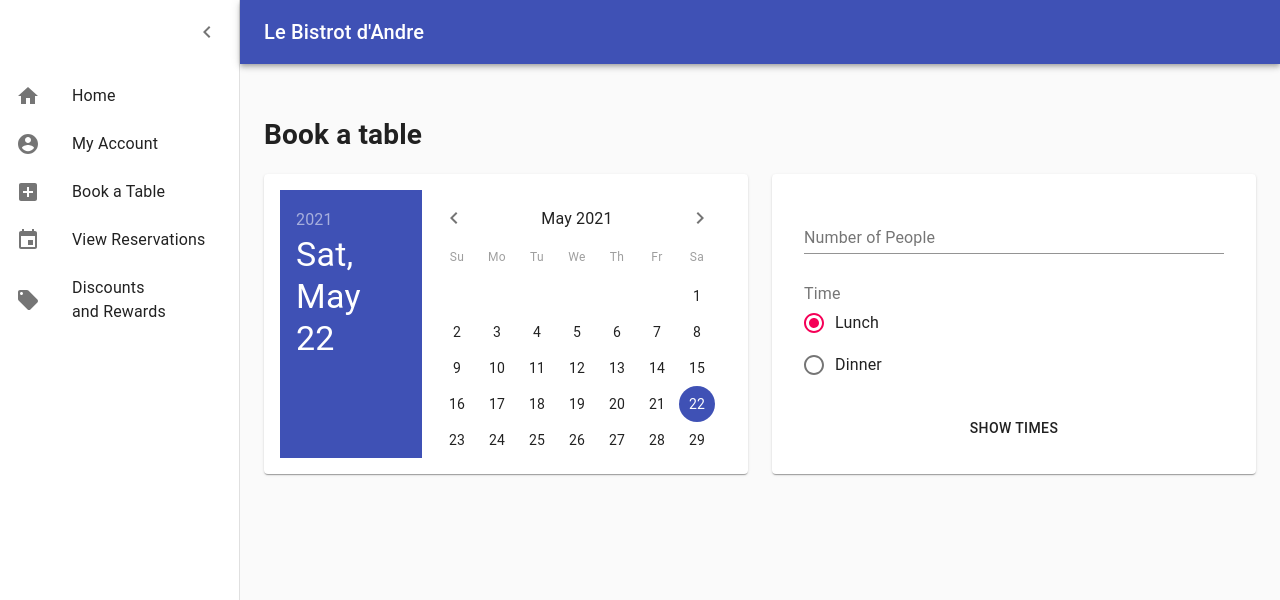
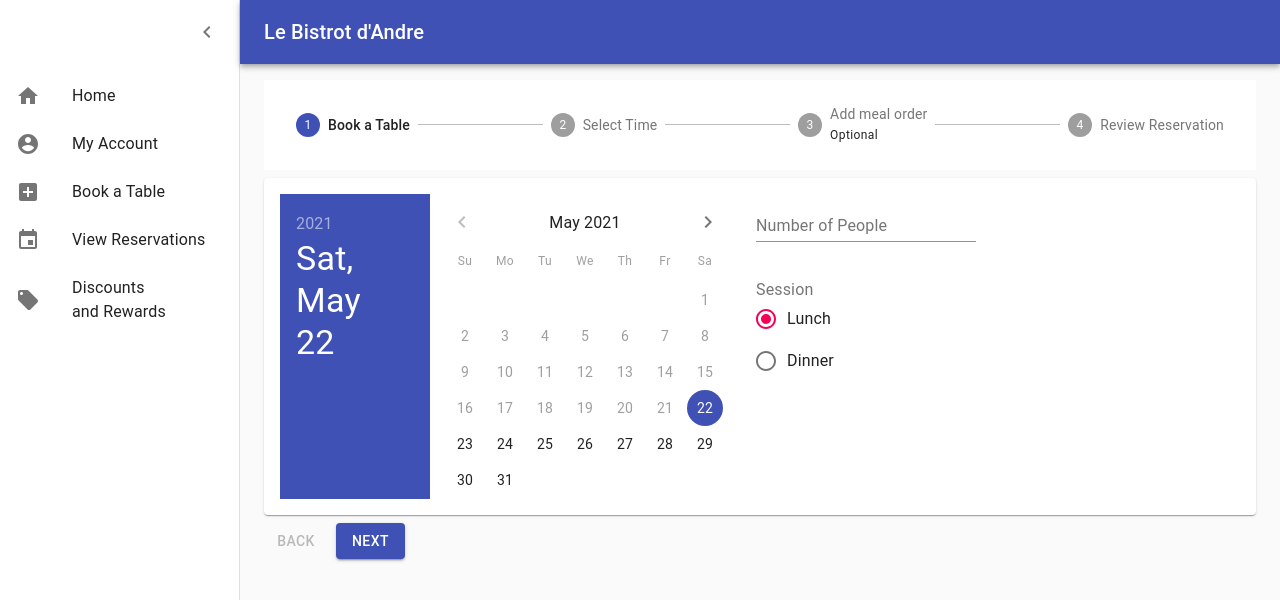
Before and after one commit to oSirhcel/SES10_eRestaurant, a React (Create React App) app in the folder frontend/client/: page / in a window 1280 px wide. Shown: the top 600 px of the page. Built offline with nearby package versions, Linux system fonts and the light colour scheme.

Commit message:
Added create Reservation UI framework

```diff
--- a/frontend/client/src/DatePicker.js
+++ b/frontend/client/src/DatePicker.js
@@ -17,6 +17,7 @@ export default function StaticDatePicker() {
         openTo="date"
         value={selectedDate}
         onChange={handleDateChange}
+        disablePast
       />
     </MuiPickersUtilsProvider>
   );
--- /dev/null
+++ b/frontend/client/src/Step1.js
@@ -0,0 +1,85 @@
+import React from 'react';
+import { makeStyles } from '@material-ui/core/styles';
+import Grid from '@material-ui/core/Grid';
+import Paper from '@material-ui/core/Paper';
+import Typography from '@material-ui/core/Typography';
+import ButtonBase from '@material-ui/core/ButtonBase';
+
+import TextField from '@material-ui/core/TextField';
+import Radio from '@material-ui/core/Radio';
+import RadioGroup from '@material-ui/core/RadioGroup';
+import FormControlLabel from '@material-ui/core/FormControlLabel';
+import FormControl from '@material-ui/core/FormControl';
+import FormLabel from '@material-ui/core/FormLabel';
+import Button from '@material-ui/core/Button';
+import List from '@material-ui/core/List';
+import { mainListItems } from './ListItems';
+
+import StaticDatePicker from './DatePicker';
+
+const useStyles = makeStyles((theme) => ({
+  root: {
+    flexGrow: 1,
+  },
+  paper: {
+    padding: theme.spacing(2),
+    margin: 'auto',
+    width: '750'
+  },
+  img: {
+    margin: 'auto',
+    display: 'block',
+    maxWidth: '100%',
+    maxHeight: '100%',
+  },
+}));
+
+function RadioButtonsGroup() {
+  const [value, setValue] = React.useState('lunch');
+
+  const handleChange = (event) => {
+    setValue(event.target.value);
+  };
+
+  return (
+    <FormControl component="fieldset">
+      <FormLabel component="legend">Session</FormLabel>
+      <RadioGroup aria-label="Session" name="session" value={value} onChange={handleChange}>
+        <FormControlLabel value="lunch" control={<Radio />} label="Lunch" />
+        <FormControlLabel value="dunner" control={<Radio />} label="Dinner" />
+      </RadioGroup>
+    </FormControl>
+  );
+}
+
+export default function Step1() {
+  const classes = useStyles();
+
+  return (
+    <div className={classes.root}>
+      <Paper className={classes.paper}>
+        <Grid container spacing={2}>
+          <Grid item>
+            <StaticDatePicker />
+          </Grid>
+          <Grid item xs={12} sm container>
+          <Grid container direction="column" spacing={5}>
+            <Grid item>
+            <TextField
+              id="outlined-number"
+              label="Number of People"
+              type="number"
+            />
+            </Grid>
+            <Grid item>
+              <RadioButtonsGroup />
+            </Grid>
+          </Grid>
+          </Grid>
+        </Grid>
+      </Paper>
+    </div>
+  );
+}
+/*
+  */
--- /dev/null
+++ b/frontend/client/src/Stepper.js
@@ -0,0 +1,152 @@
+import React from 'react';
+import { makeStyles } from '@material-ui/core/styles';
+import Stepper from '@material-ui/core/Stepper';
+import Step from '@material-ui/core/Step';
+import StepLabel from '@material-ui/core/StepLabel';
+import Button from '@material-ui/core/Button';
+import Typography from '@material-ui/core/Typography';
+
+import StaticDatePicker from './DatePicker';
+import Step1 from './Step1';
+import TimeSlots from './Timeslots';
+
+const useStyles = makeStyles((theme) => ({
+  root: {
+    width: '100%',
+  },
+  button: {
+    marginRight: theme.spacing(1),
+  },
+  instructions: {
+    marginTop: theme.spacing(1),
+    marginBottom: theme.spacing(1),
+  },
+}));
+
+function getSteps() {
+  return ['Book a Table', 'Select Time', 'Add meal order', 'Review Reservation'];
+}
+
+function getStepContent(step) {
+  switch (step) {
+    case 0:
+      return <Step1 />;
+    case 1:
+      return <TimeSlots />;
+    case 2:
+      return (<h1>Add Meal Order</h1>);
+    default:
+      return (<h1>Review Reservation</h1>);
+  }
+}
+
+export default function BasicStepper() {
+  const classes = useStyles();
+  const [activeStep, setActiveStep] = React.useState(0);
+  const [skipped, setSkipped] = React.useState(new Set());
+  const steps = getSteps();
+
+  const isStepOptional = (step) => {
+    return step === 2;
+  };
+
+  const isStepSkipped = (step) => {
+    return skipped.has(step);
+  };
+
+  const handleNext = () => {
+    let newSkipped = skipped;
+    if (isStepSkipped(activeStep)) {
+      newSkipped = new Set(newSkipped.values());
+      newSkipped.delete(activeStep);
+    }
+
+    setActiveStep((prevActiveStep) => prevActiveStep + 1);
+    setSkipped(newSkipped);
+  };
+
+  const handleBack = () => {
+    setActiveStep((prevActiveStep) => prevActiveStep - 1);
+  };
+
+  const handleSkip = () => {
+    if (!isStepOptional(activeStep)) {
+      // You probably want to guard against something like this,
+      // it should never occur unless someone's actively trying to break something.
+      throw new Error("You can't skip a step that isn't optional.");
+    }
+
+    setActiveStep((prevActiveStep) => prevActiveStep + 1);
+    setSkipped((prevSkipped) => {
+      const newSkipped = new Set(prevSkipped.values());
+      newSkipped.add(activeStep);
+      return newSkipped;
+    });
+  };
+
+  const handleReset = () => {
+    setActiveStep(0);
+  };
+
+  return (
+    <div className={classes.root}>
+      <Stepper activeStep={activeStep}>
+        {steps.map((label, index) => {
+          const stepProps = {};
+          const labelProps = {};
+          if (isStepOptional(index)) {
+            labelProps.optional = <Typography variant="caption">Optional</Typography>;
+          }
+          if (isStepSkipped(index)) {
+            stepProps.completed = false;
+          }
+          return (
+            <Step key={label} {...stepProps}>
+              <StepLabel {...labelProps}>{label}</StepLabel>
+            </Step>
+          );
+        })}
+      </Stepper>
+      <div>
+        {activeStep === steps.length ? (
+          <div>
+            <Typography className={classes.instructions}>
+              All steps completed - you&apos;re finished
+            </Typography>
+            <Button onClick={handleReset} className={classes.button}>
+              Reset
+            </Button>
+          </div>
+        ) : (
+          <div>
+            <Typography className={classes.instructions}>{getStepContent(activeStep)}</Typography>
+            <div>
+              <Button disabled={activeStep === 0} onClick={handleBack} className={classes.button}>
+                Back
+              </Button>
+              {isStepOptional(activeStep) && (
+                <Button
+                  variant="contained"
+                  color="primary"
+                  onClick={handleSkip}
+                  className={classes.button}
+                >
+                  Skip
+                </Button>
+              )}
+
+              <Button
+                variant="contained"
+                color="primary"
+                onClick={handleNext}
+                className={classes.button}
+              >
+                {activeStep === steps.length - 1 ? 'Finish' : 'Next'}
+              </Button>
+            </div>
+          </div>
+        )}
+      </div>
+    </div>
+  );
+}
--- /dev/null
+++ b/frontend/client/src/Timeslots.js
@@ -0,0 +1,72 @@
+/**/
+  import React from 'react';
+  import { makeStyles } from '@material-ui/core/styles';
+  import Button from '@material-ui/core/Button';
+  import Paper from '@material-ui/core/Paper';
+  import Grid from '@material-ui/core/Grid';
+
+  const useStyles = makeStyles((theme) => ({
+    root: {
+      flexGrow: 1,
+    },
+    button: {
+      padding: theme.spacing(2),
+      textAlign: 'center',
+      color: theme.palette.text.secondary,
+      width: '100%',
+    },
+  }));
+
+  const rows = [
+    {time: "11:30AM"},
+    {time: "11:45AM"},
+    {time: "12:00PM"},
+    {time: "12:15PM"},
+    {time: "12:30PM"},
+    {time: "12:45PM"},
+    {time: "1:00PM"},
+    {time: "1:15PM"},
+    {time: "1:30PM"},
+    {time: "1:45PM"},
+    {time: "2:00PM"},
+    {time: "2:15PM"},
+    {time: "2:30PM"},
+  ];
+
+  const dinner = [
+    {time: "5:00PM"},
+    {time: "5:15PM"},
+    {time: "5:30PM"},
+    {time: "5:45PM"},
+    {time: "6:00PM"},
+    {time: "6:15PM"},
+    {time: "6:30PM"},
+    {time: "6:45PM"},
+    {time: "7:00PM"},
+    {time: "7:15PM"},
+    {time: "7:30PM"},
+    {time: "7:45PM"},
+    {time: "8:00PM"},
+    {time: "8:15PM"},
+    {time: "8:30PM"},
+    {time: "8:45PM"},
+    {time: "9:00PM"},
+    {time: "9:15PM"},
+    {time: "9:30PM"},
+  ];
+
+  export default function Timeslots() {
+    const classes = useStyles();
+
+    return (
+      <div className={classes.root}>
+        <Grid container spacing={3}>
+            {dinner.map(row =>(
+            <Grid item xs={6} sm={3}>
+                <Button className={classes.button}>{row.time}</Button>
+            </Grid>
+            ))}
+        </Grid>
+      </div>
+    );
+  }
--- a/frontend/client/src/View.js
+++ b/frontend/client/src/View.js
@@ -14,7 +14,7 @@ import Grid from '@material-ui/core/Grid';
 import Paper from '@material-ui/core/Paper';
 import MenuIcon from '@material-ui/icons/Menu';
 import ChevronLeftIcon from '@material-ui/icons/ChevronLeft';
-import StaticDatePicker from './DatePicker';
+
 import TextField from '@material-ui/core/TextField';
 import Radio from '@material-ui/core/Radio';
 import RadioGroup from '@material-ui/core/RadioGroup';
@@ -24,6 +24,9 @@ import FormLabel from '@material-ui/core/FormLabel';
 import Button from '@material-ui/core/Button';
 import List from '@material-ui/core/List';
 import { mainListItems } from './ListItems';
+
+import StaticDatePicker from './DatePicker';
+import BasicStepper from './Stepper';
 
 const drawerWidth = 240;
 
@@ -92,7 +95,7 @@ const useStyles = makeStyles((theme) => ({
     overflow: 'auto',
   },
   container: {
-    paddingTop: theme.spacing(4),
+    paddingTop: theme.spacing(2),
     paddingBottom: theme.spacing(4),
   },
   paper: {
@@ -134,7 +137,7 @@ function RadioButtonsGroup() {
     );
   }
 
-export default function GridFrame() {
+export default function View() {
   const classes = useStyles();
   const [open, setOpen] = React.useState(true);
   const handleDrawerOpen = () => {
@@ -182,37 +185,7 @@ export default function GridFrame() {
       <main className={classes.content}>
         <div className={classes.appBarSpacer} />
         <Container maxWidth="lg" className={classes.container}>
-            <h1> Book a table </h1>
-          <Grid container spacing={3}>
-            {/* Date Picker */}
-            <Grid item xs={6}>
-              <Paper className={classes.fixedHeight}>
-                <StaticDatePicker/>
-              </Paper>
-            </Grid>
-            {/* Number of People and Time */}
-            <Grid item xs={6}>
-              <Paper className={classes.fixedHeight}>
-              <div className={classes.paper}>
-              <TextField
-                    id="outlined-number"
-                    label="Number of People"
-                    type="number"
-                />
-              </div>
-
-                <div className={classes.paper}>
-                <RadioButtonsGroup/>
-              </div>
-              <div className={classes.divPaper}>
-                <Button> Show times </Button>
-              </div>
-              </Paper>
-
-            </Grid>
-          </Grid>
-          <Box pt={4}>
-          </Box>
+            <BasicStepper />
         </Container>
       </main>
     </div>
--- a/frontend/client/src/index.js
+++ b/frontend/client/src/index.js
@@ -2,6 +2,8 @@ import React from 'react';
 import ReactDOM from 'react-dom';
 import App from './App';
 import StaticDatePicker from './DatePicker';
-import GridFrame from './View';
+import View from './View';
+import BasicStepper from './Stepper.js';
+import Timeslots from './Timeslots.js'
 
-ReactDOM.render(<GridFrame />, document.getElementById('root'));
+ReactDOM.render(<View />, document.getElementById('root'));
```
